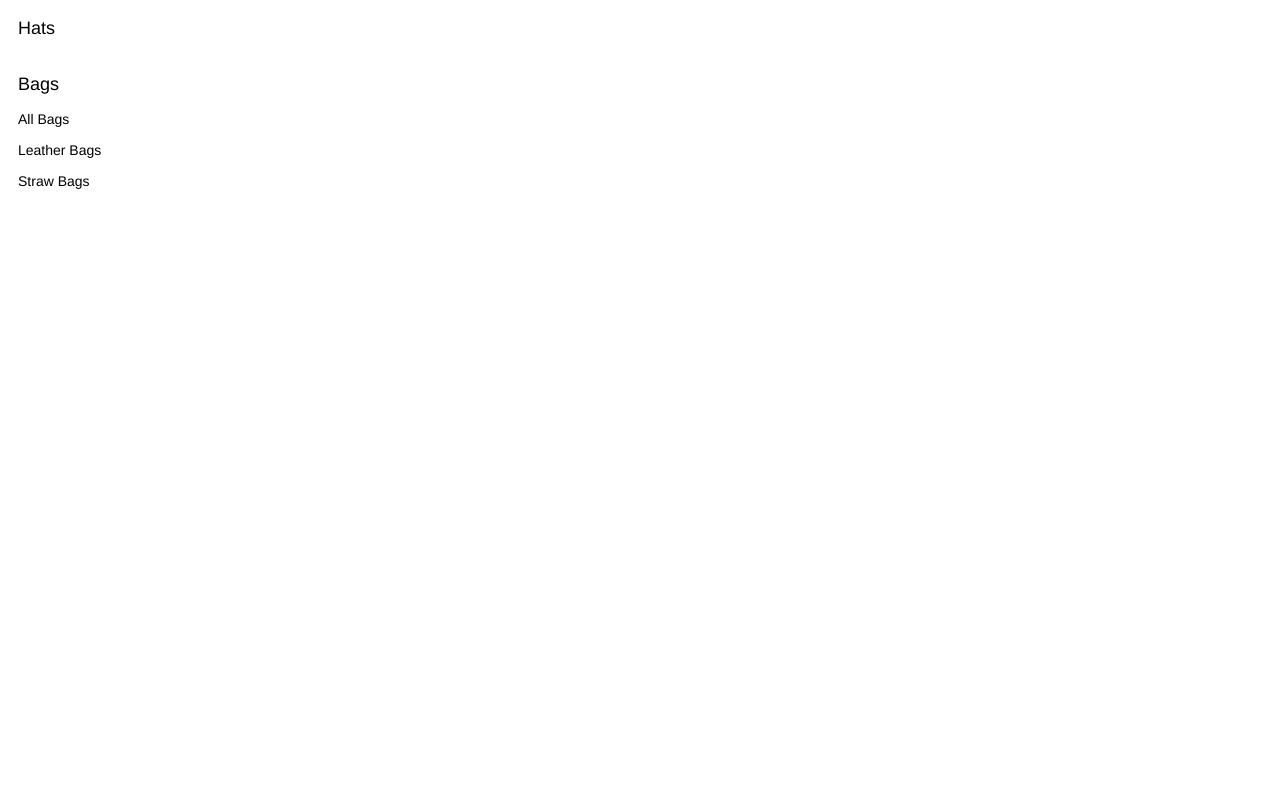
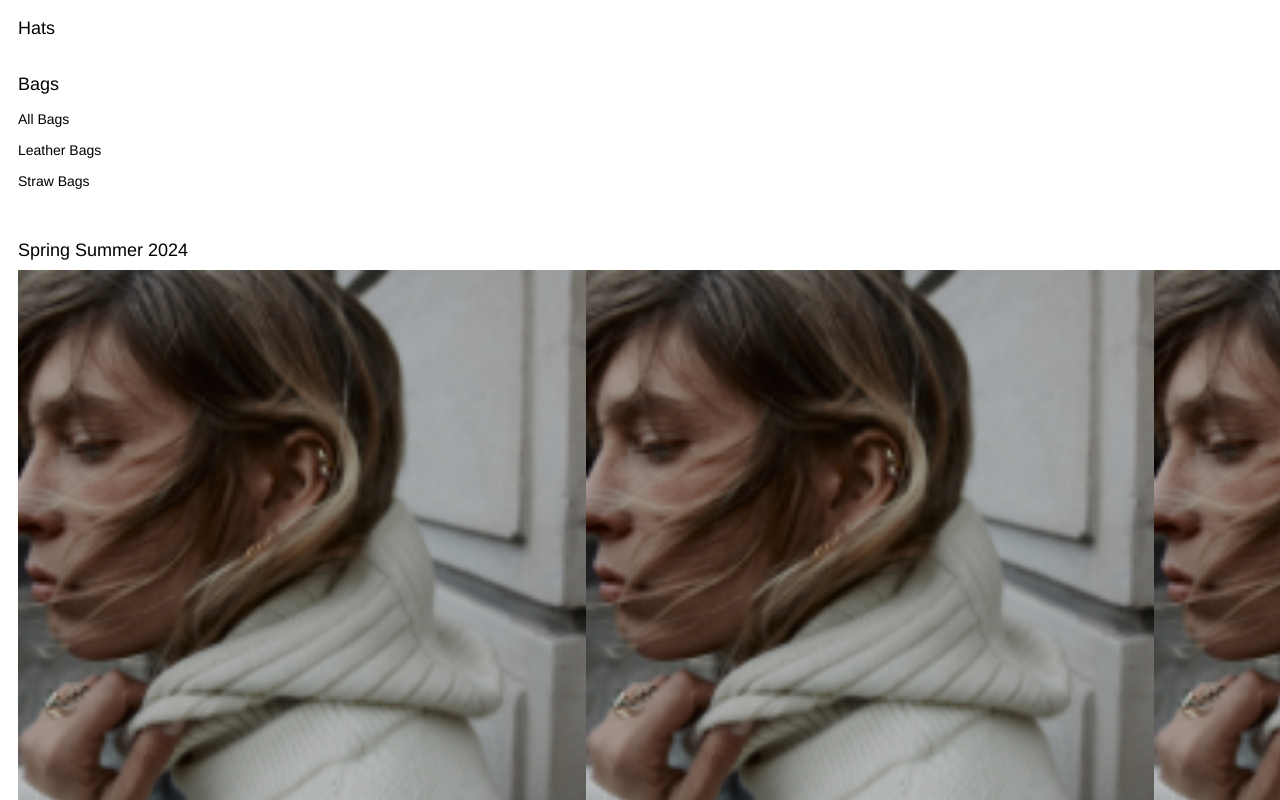
Before and after one commit to HamzaManzoorUIUX/menu-react, a React (Create React App) app: page / in a window 1280 px wide. Shown: the top 800 px of the page. Built offline with nearby package versions, Linux system fonts and the light colour scheme.

Commit message:
add slider

```diff
--- a/src/App.jsx
+++ b/src/App.jsx
@@ -1,10 +1,12 @@
 import React from 'react'
 import Collable from './components/Collable'
+import Slider from './components/Slider'
 
 const App = () => {
   return (
     <div>
       <Collable />
+      <Slider />
     </div>
   )
 }
--- a/src/assets/scss/index.scss
+++ b/src/assets/scss/index.scss
@@ -51,12 +51,49 @@ body {
   }
 }
 
-@keyframes slide {
-  0% {
-    height: 100%;
+.slider-container {
+  width: 100%;
+  padding-left: 18px;
+
+  .title {
+    font-family: 'helvetica', 'Franklin Gothic Medium', 'Arial Narrow', Arial, sans-serif;
+    font-weight: 400;
+    font-size: 18px;
+    margin-top: 0;
+    margin-bottom: 9px;
+    cursor: pointer;
+
   }
 
-  100% {
-    height: 0px;
+  .slider-container-wrapper {
+    width: 100%;
+    height: 100%;
+    position: relative;
+    overflow: auto;
+    -ms-overflow-style: none;
+    scrollbar-width: none;
+    display: flex;
+
+    .slider-container-wrapper-item {
+      width: 0px;
+      height: 0px;
+      padding-left: 45%;
+      padding-top: calc(45% * 1.5);
+      position: relative;
+      overflow: hidden;
+      // background-color: aqua;
+      img{
+        position: absolute;
+        left: 0px;
+        top: 0px;
+        width: 100%;
+        height: 100%;
+        object-fit: cover;
+      }
+    }
+
+    &::-webkit-scrollbar {
+      display: none;
+    }
   }
 }
--- /dev/null
+++ b/src/components/Slider.jsx
@@ -0,0 +1,20 @@
+import React from 'react'
+import SliderItem from './SliderItem'
+
+const Slider = () => {
+    return (
+        <div className='slider-container'>
+            <h3 className="title">
+                Spring Summer 2024
+            </h3>
+            <div className="slider-container-wrapper">
+                <SliderItem />
+                <SliderItem />
+                <SliderItem />
+                <SliderItem />
+            </div>
+        </div>
+    )
+}
+
+export default Slider
--- /dev/null
+++ b/src/components/SliderItem.jsx
@@ -0,0 +1,9 @@
+import React from 'react'
+import SlideImg from '../assets/images/231102 Janessa Leone Paris 3766.png'
+const SliderItem = () => {
+    return (
+        <div className='slider-container-wrapper-item'><img src={SlideImg} alt="SlideImg" /></div>
+    )
+}
+
+export default SliderItem
```
Also changed, not shown: src/assets/images/231102 Janessa Leone Paris 3766.png (added).
